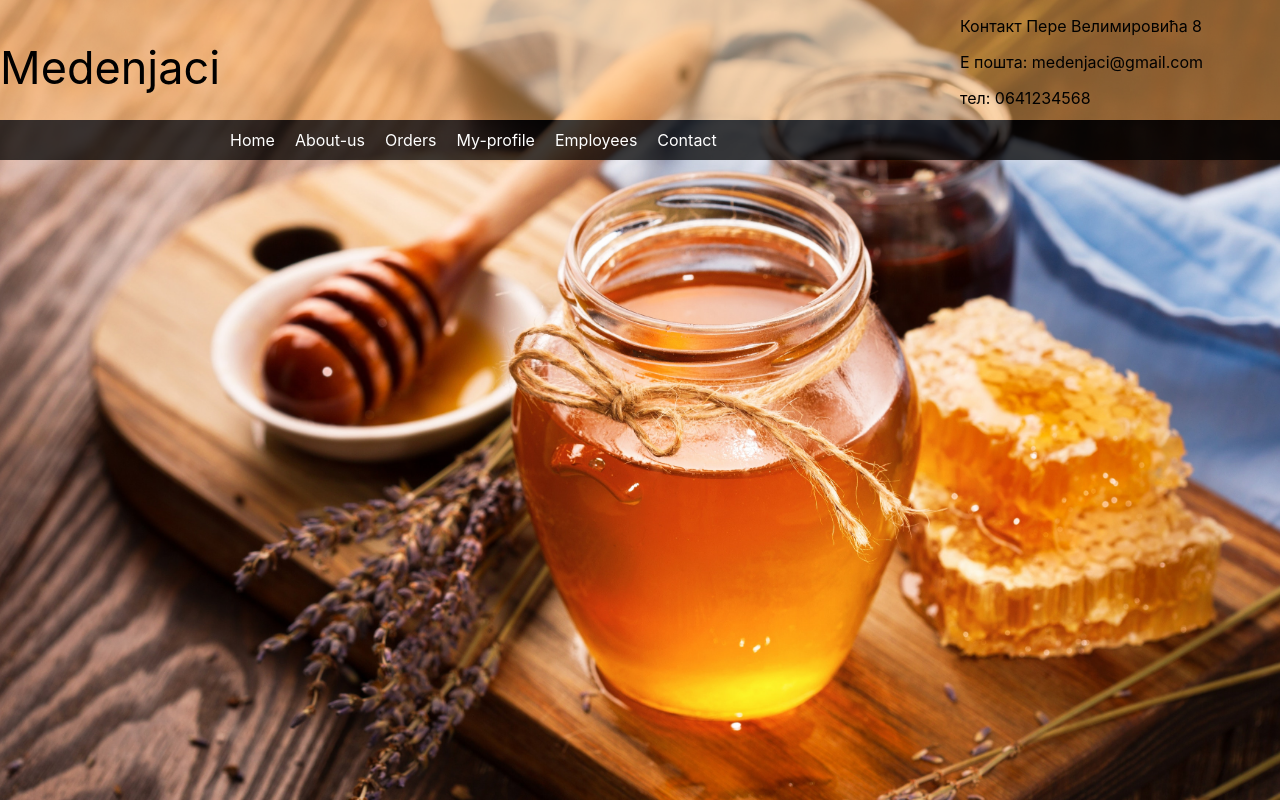
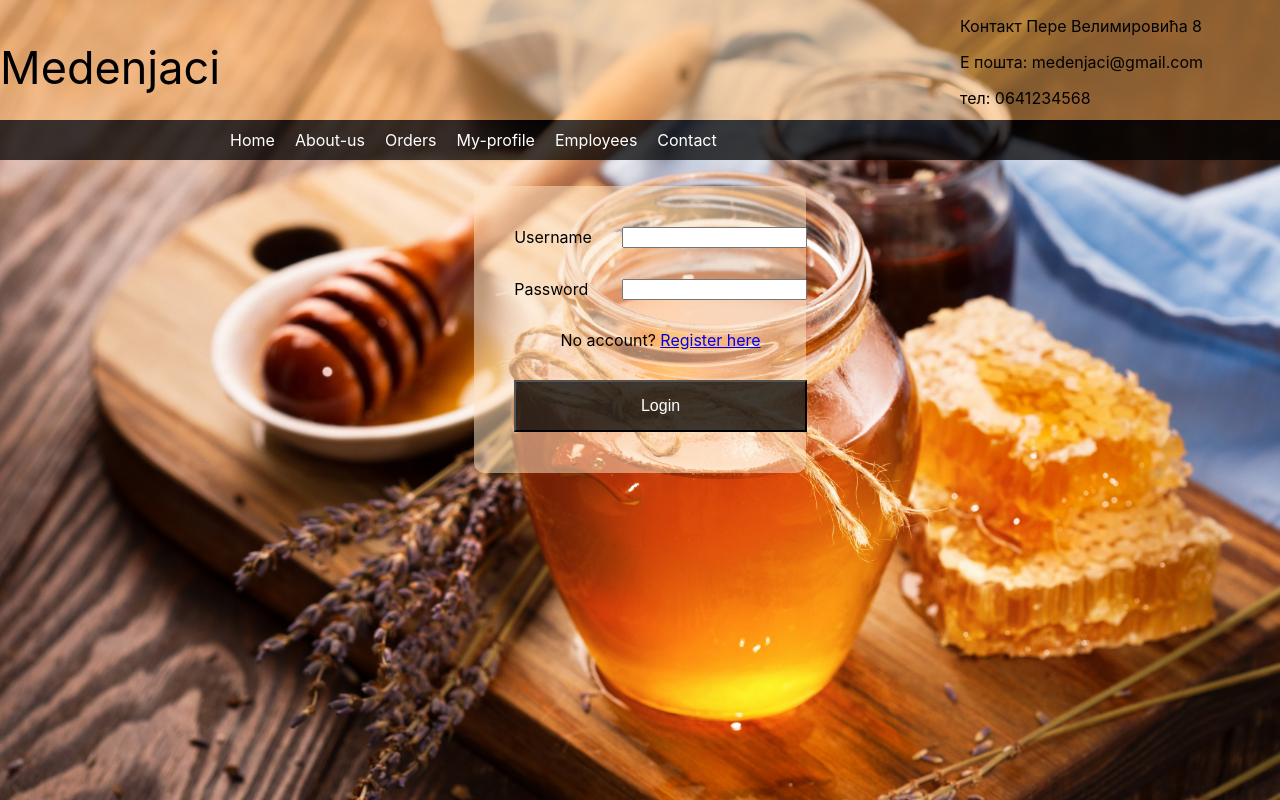
Before and after one commit to bpavle/honey-store-web, a React (Create React App) app: page /Login in a window 1280 px wide. Built offline with nearby package versions, Linux system fonts and the light colour scheme.

Commit message:
Added login page

```diff
--- a/src/App.js
+++ b/src/App.js
@@ -9,6 +9,7 @@ import MyProfile from './components/MyProfile';
 import Orders from './components/Orders';
 import Employees from './components/Employees';
 import Contact from './components/Contact';
+import Login from './components/Login';
 function App() {
   return (
     <div className="App">
@@ -22,6 +23,7 @@ function App() {
         <Route exact path="/my-profile" component={MyProfile} />
         <Route exact path="/employees" component={Employees} />
         <Route exact path="/contact" component={Contact} />
+        <Route exact path="/Login" component={Login} />
         <Route exact path="/" component={Products} />
         {/* <Route default component={Products} /> */}
       </div>
--- /dev/null
+++ b/src/components/Login.jsx
@@ -0,0 +1,41 @@
+import React from "react";
+import styles from "./Login.module.css";
+const Login = () => {
+  return (
+    <div className={styles.Login}>
+      <form action="">
+        <table>
+          <tr>
+            <td>
+              <label htmlFor="username">Username</label>
+            </td>
+            <td>
+              <input type="text" id="username" />
+            </td>
+          </tr>
+          <tr>
+            <td>
+              <label htmlFor="password">Password</label>
+            </td>
+            <td>
+              <input type="text" id="password" />
+            </td>
+          </tr>
+          <tr>
+            <td colspan="2" style={{ textAlign: "center" }}>
+              {" "}
+              No account? <a href="#">Register here</a>
+            </td>
+          </tr>
+          <tr>
+            <td colspan="2">
+              <button type="submit">Login</button>
+            </td>
+          </tr>
+        </table>
+      </form>
+    </div>
+  );
+};
+
+export default Login;
--- /dev/null
+++ b/src/components/Login.module.css
@@ -0,0 +1,8 @@
+.Login {
+  width: 22%;
+  background-color: rgba(255, 228, 196, 0.521);
+  text-align: justify;
+  margin: 2% 37%;
+  padding: 2%;
+  border-radius: 10px;
+}
```
